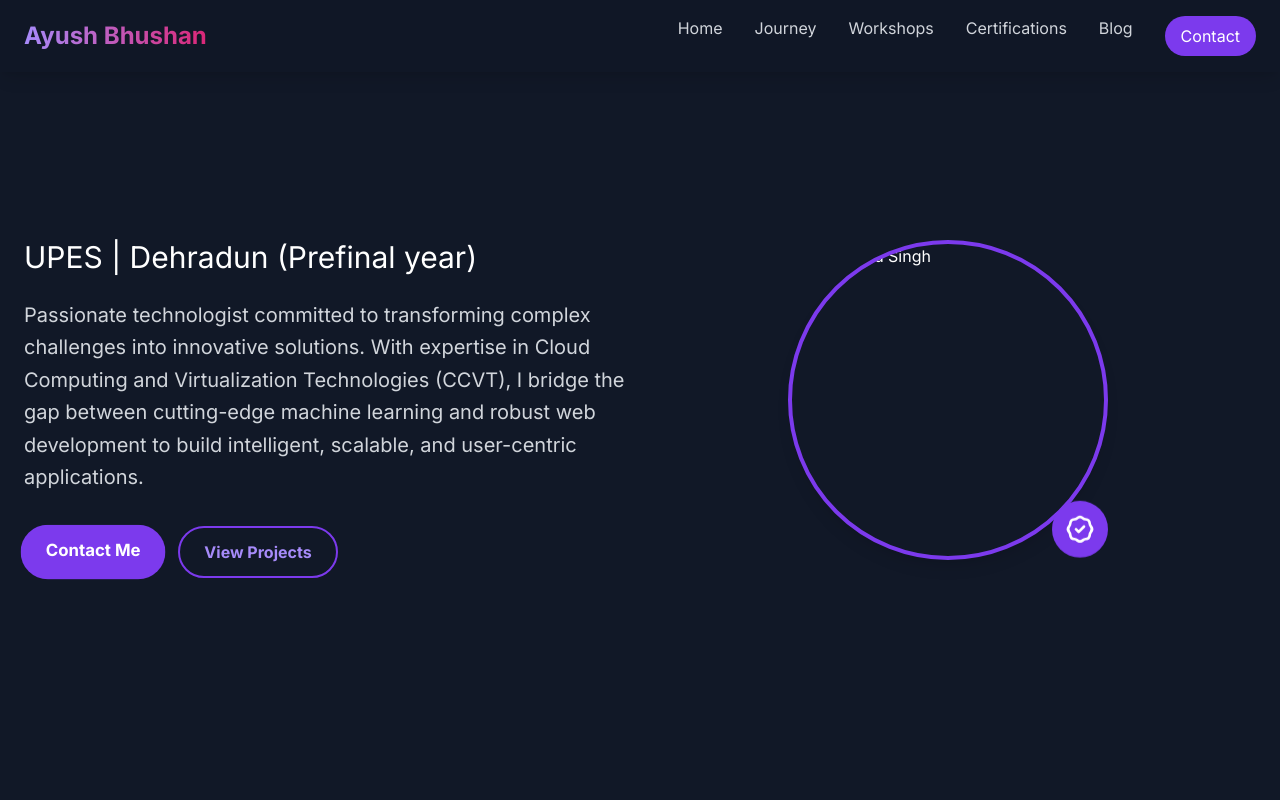
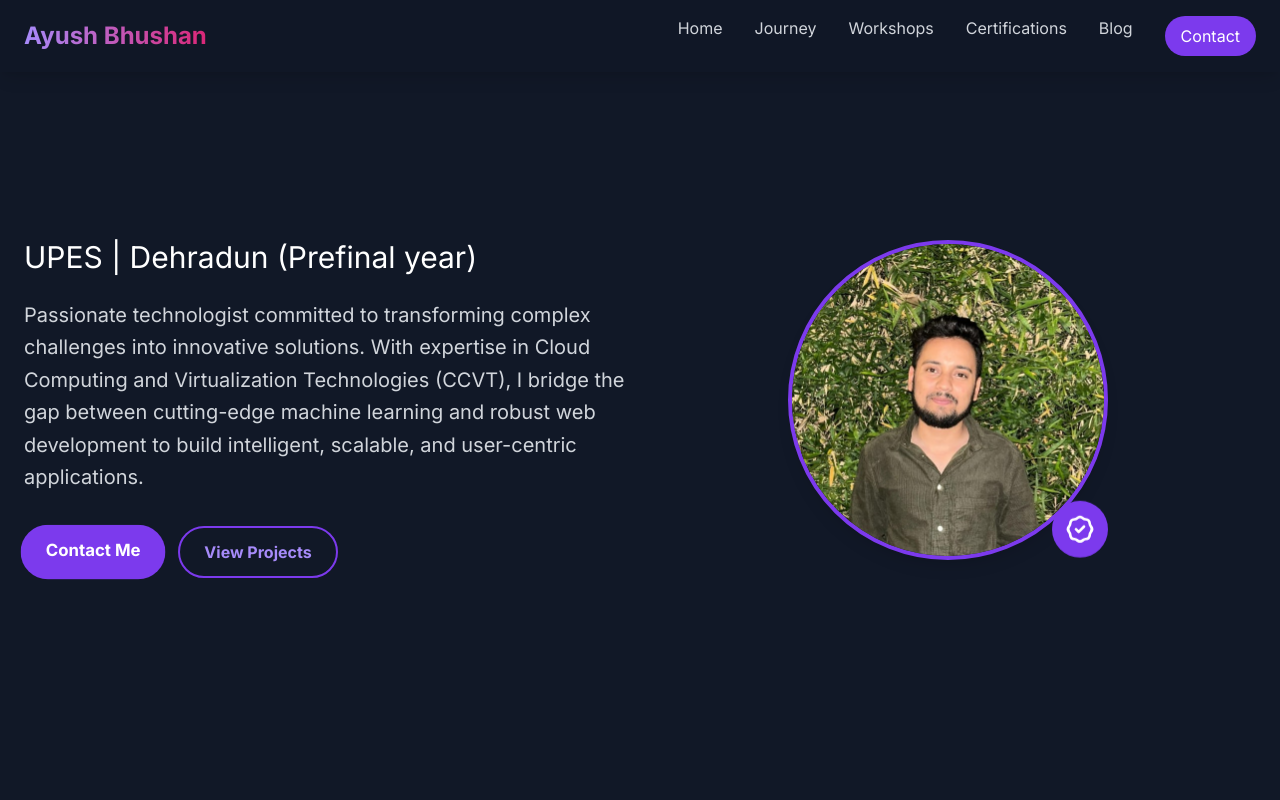
Before and after one commit to bhushanayush24/Portfolio, a plain HTML site: page index.html in a window 1280 px wide. Shown: the top 800 px of the page. Drawn offline with nearby package versions, Linux system fonts and the light colour scheme.

Commit message:
Update index.html

```diff
--- a/index.html
+++ b/index.html
@@ -316,8 +316,8 @@ x-data="{ darkMode: true }"
             transform transition-all duration-500 hover:scale-110 hover:rotate-3"
         >
             <img
-                src="hero.png"
-                alt="Himanshu Singh"
+                src="https://github.com/bhushanayush24/Portfolio/blob/main/WhatsApp%20Image%202025-05-01%20at%2013.46.41_46f922f0.jpg"
+                alt="Ayush Bhushan"
                 class="w-full h-full object-cover"
             />
         </div>
```
